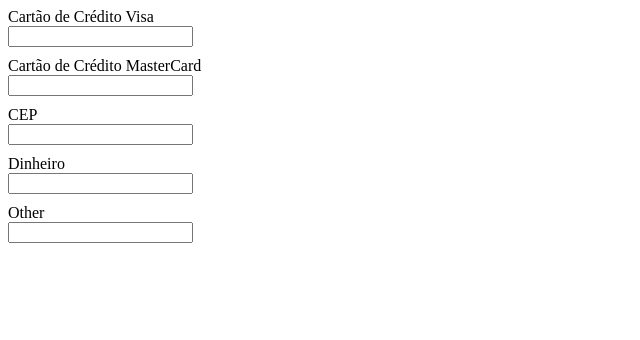
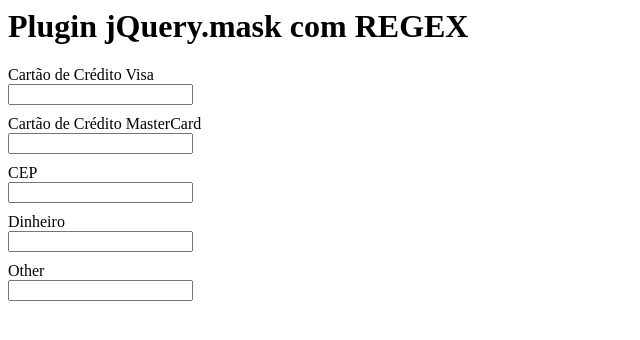
Before and after one commit to wbruno/jquery.maskx, a plain HTML site: page mask.html in a window 1280 px wide. Shown: the whole page, without its empty margins (0-640 px from the left). Drawn offline with nearby package versions, Linux system fonts and the light colour scheme.

Commit message:
title no exemplo

```diff
--- a/mask.html
+++ b/mask.html
@@ -31,6 +31,8 @@
 </head>
 <body>
 
+    <h1>Plugin jQuery.mask com REGEX</h1>
+
 	<label><span>Cartão de Crédito Visa</span>
     <input type="number" name="NumeroCC" maxlength="19" /></label>
 
```
